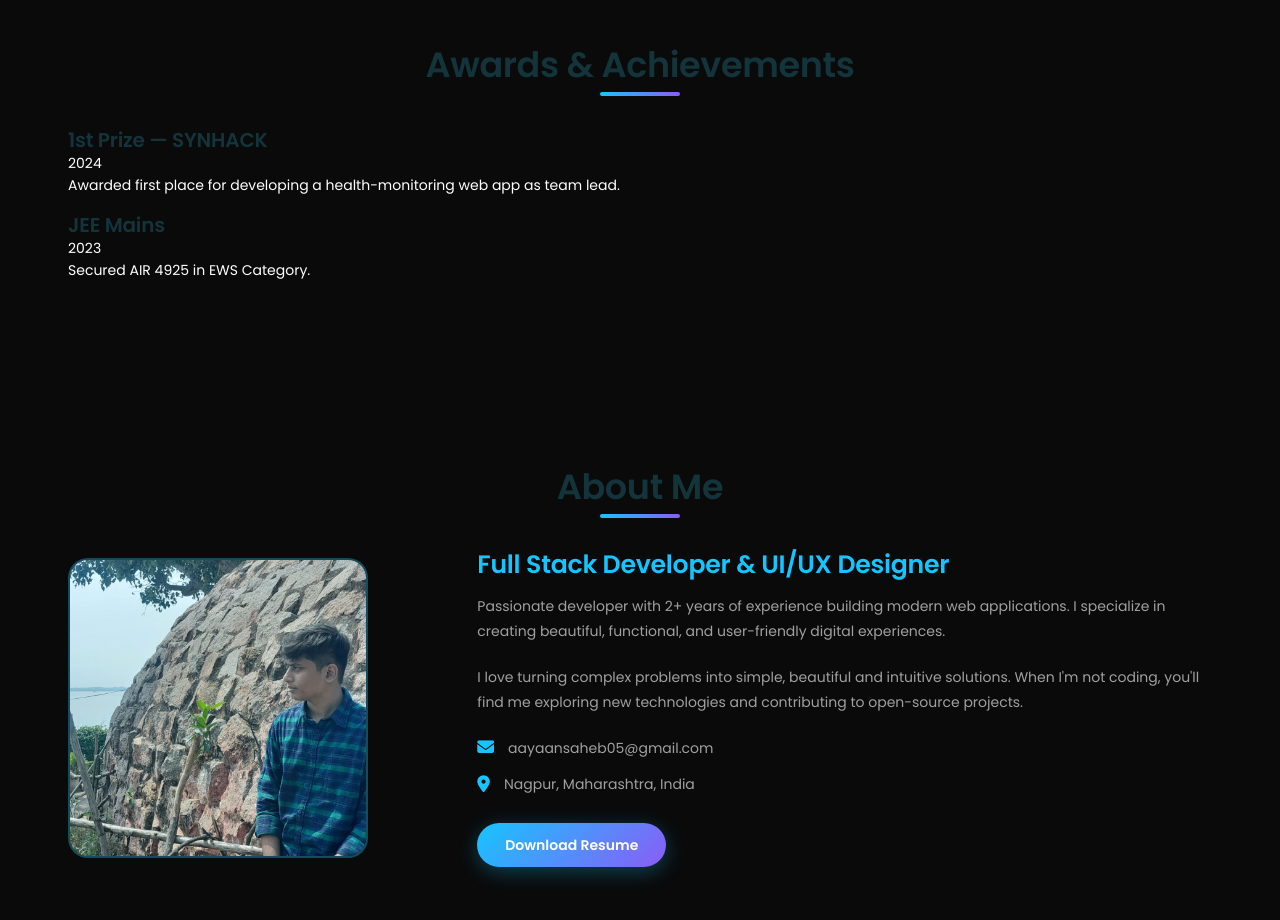
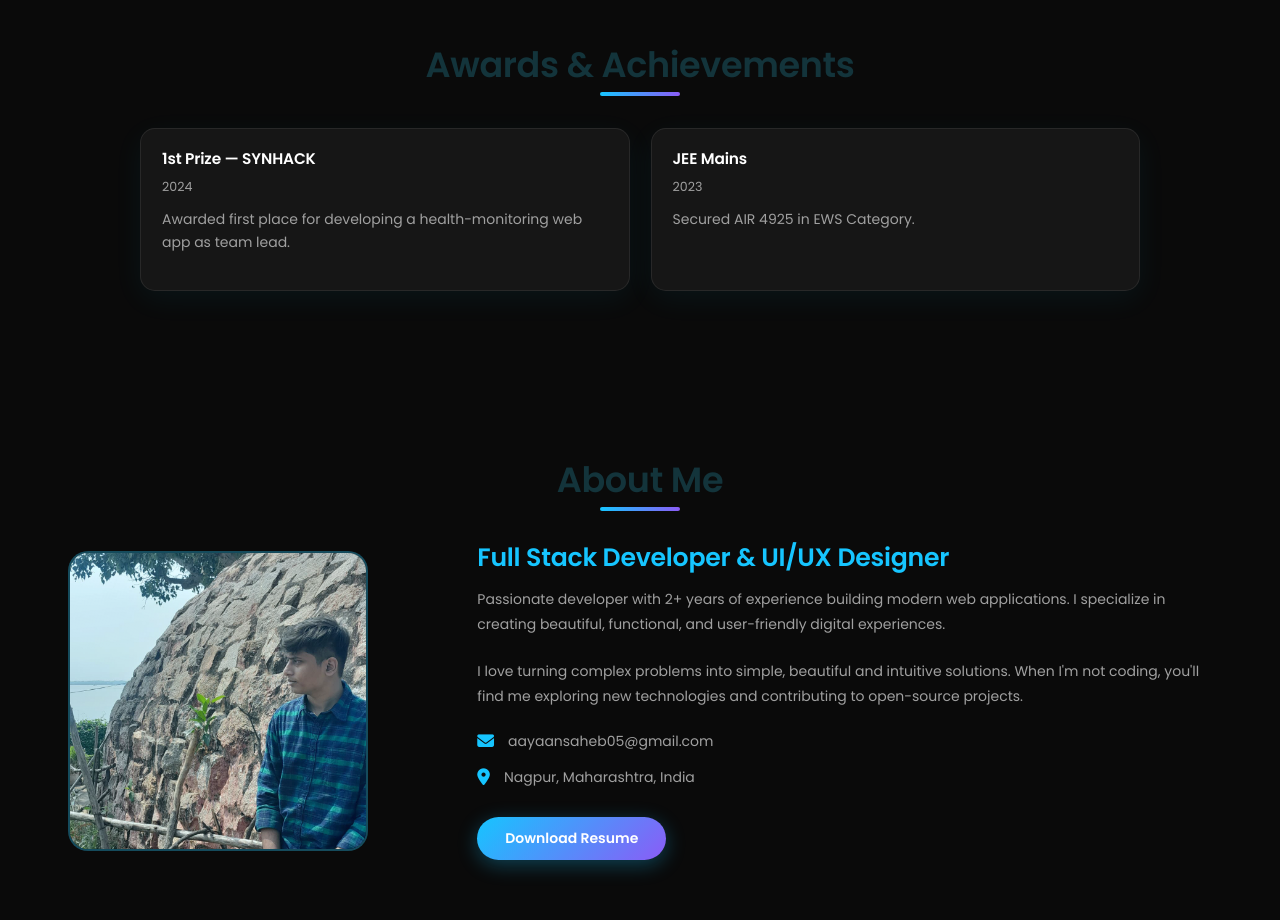
Before and after one commit to Aayaansaheb/portfolio, a plain HTML site: page index.html in a window 1280 px wide. Shown: the part 840-1760 px from the top of the page. Drawn offline with Linux system fonts and the light colour scheme.

Commit message:
Add styles for awards and achievements section
Added styles for awards and achievements section.

```diff
--- a/style.css
+++ b/style.css
@@ -1252,6 +1252,47 @@ body {
     flex-wrap: wrap;
 }
 
+/* Awards / Achievements Section */
+.awards .achievements-grid {
+  display: grid;
+  grid-template-columns: repeat(auto-fit, minmax(260px, 1fr));
+  gap: 1.5rem;
+  max-width: 1000px;
+  margin: 0 auto;
+}
+
+.achievement-card {
+  background: var(--card-bg);
+  padding: 1.5rem;
+  border-radius: 15px;
+  border: 1px solid rgba(255, 255, 255, 0.08);
+  box-shadow: 0 8px 30px rgba(22, 197, 255, 0.06);
+  transition: transform 0.25s ease, box-shadow 0.25s ease;
+}
+
+.achievement-card:hover {
+  transform: translateY(-6px);
+  box-shadow: 0 14px 40px rgba(22, 197, 255, 0.12);
+}
+
+.achievement-card h3 {
+  color: var(--text-light);
+  margin-bottom: 0.5rem;
+  font-size: 1.1rem;
+}
+
+.achievement-date {
+  display: inline-block;
+  color: var(--text-gray);
+  font-size: 0.9rem;
+  margin-bottom: 0.75rem;
+}
+
+.achievement-card p {
+  color: var(--text-gray);
+  line-height: 1.6;
+}
+
 .filter-btn {
     padding: 0.6rem 1.5rem;
     background: var(--card-bg);
```
